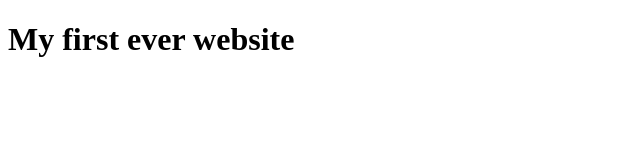
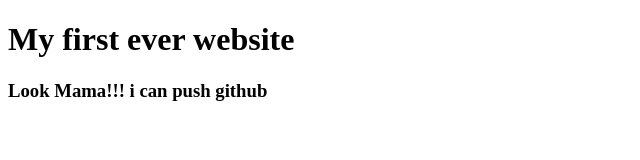
Before and after one commit to sabbir1452/my-first-website, a plain HTML site: page index.html in a window 1280 px wide. Shown: the whole page, without its empty margins (0-640 px from the left). Drawn offline with Linux system fonts and the light colour scheme.

Commit message:
Update index.html

```diff
--- a/index.html
+++ b/index.html
@@ -8,5 +8,6 @@
 </head>
 <body>
     <h1>My first ever website</h1>
+    <h3>Look Mama!!! i can push github<h3>
 </body>
 </html>
```
